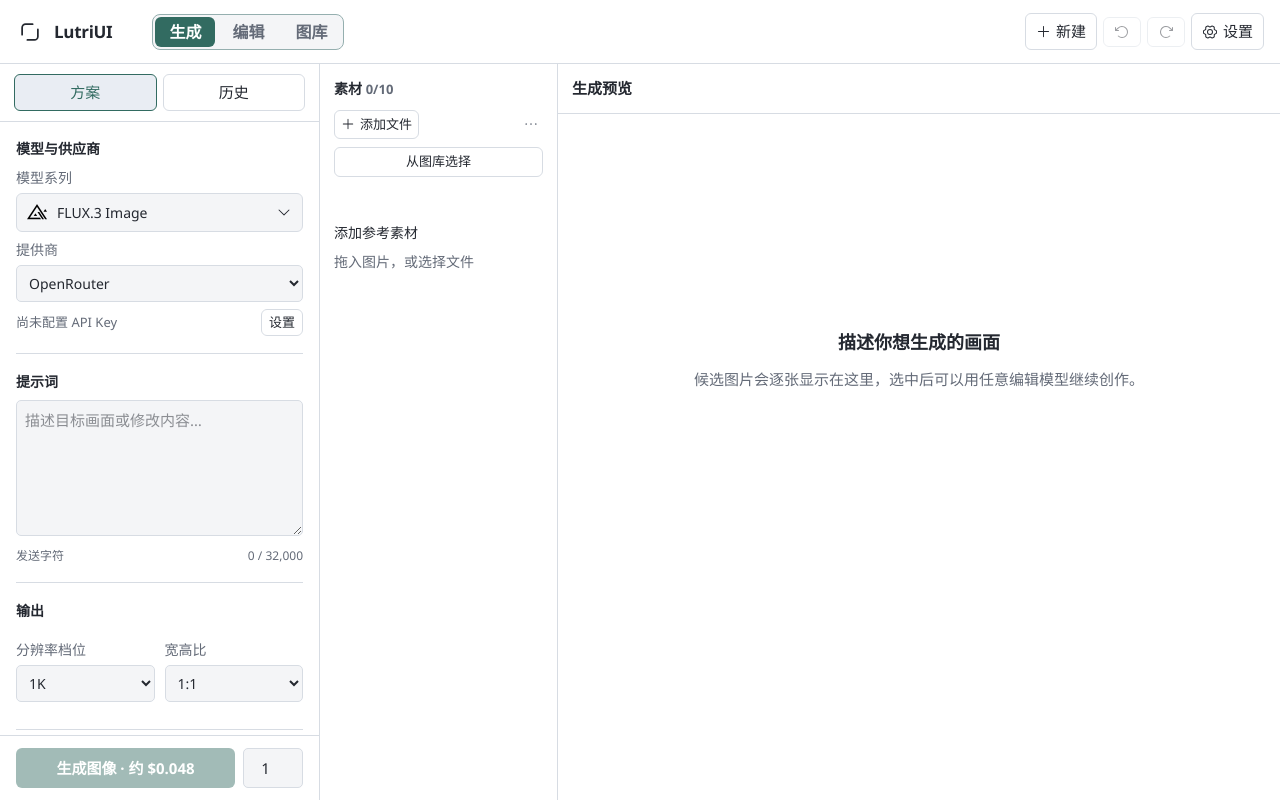
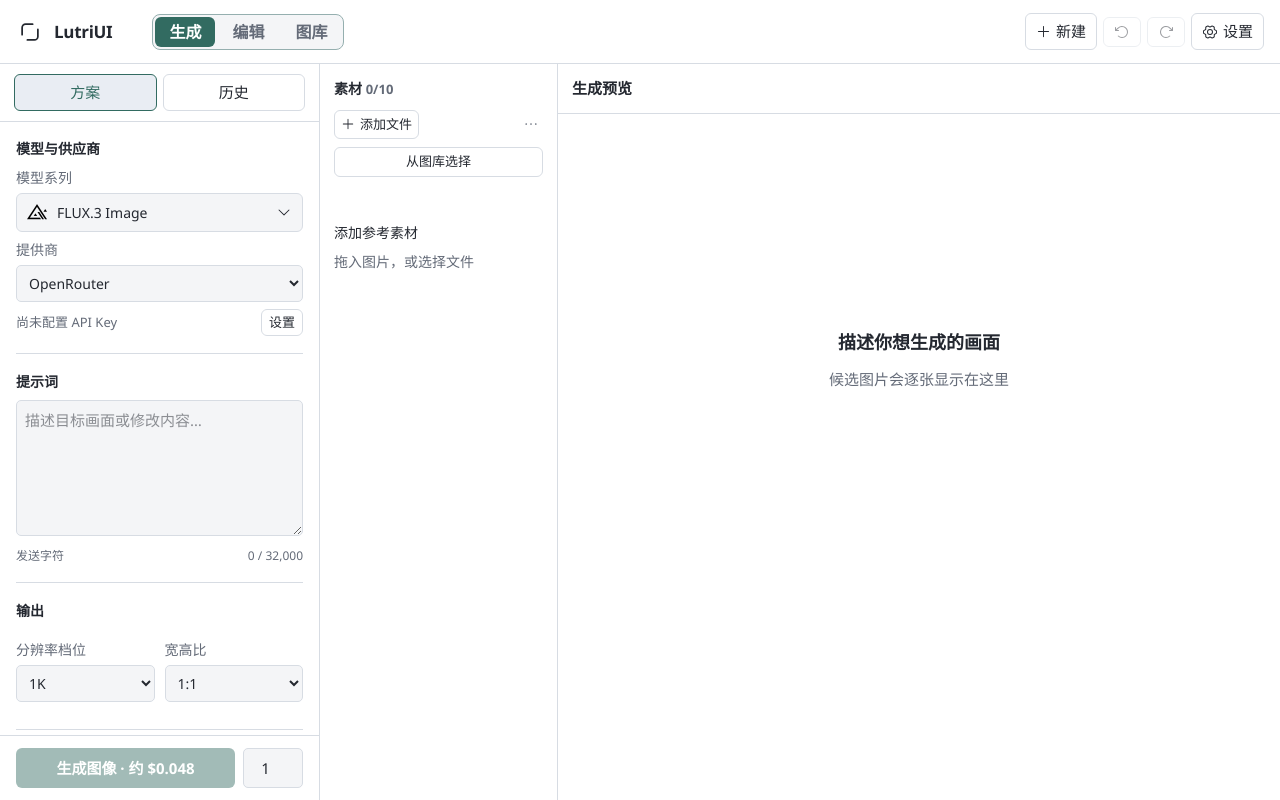
Before and after one commit to aynls/FLUX_Go, a React (Vite) app: page / in a window 1280 px wide. Built offline with nearby package versions, Linux system fonts and the light colour scheme.

Commit message:
精简生成结果空状态提示

```diff
--- a/src/components/GenerationGrid.tsx
+++ b/src/components/GenerationGrid.tsx
@@ -11,7 +11,7 @@ export default function GenerationGrid(p: {
       {!p.attempts.length && (
         <div className="gallery-empty">
           <strong>描述你想生成的画面</strong>
-          <p>候选图片会逐张显示在这里，选中后可以用任意编辑模型继续创作。</p>
+          <p>候选图片会逐张显示在这里</p>
         </div>
       )}
       {[...p.attempts].reverse().map((attempt) => (
```
